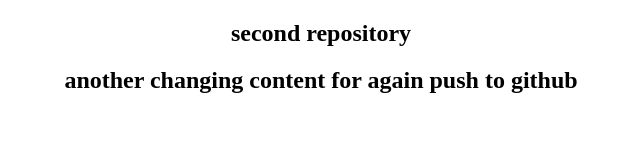
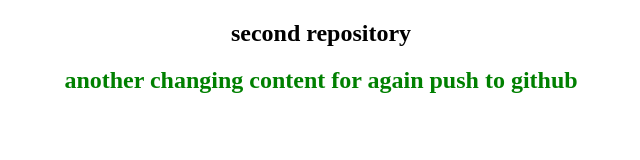
Before and after one commit to chamonsheikh121/second-time-repo, a plain HTML site: page chamon.html in a window 1280 px wide. Shown: the whole page, without its empty margins (319-959 px from the left). Drawn offline with Linux system fonts and the light colour scheme.

Commit message:
third commit

```diff
--- a/chamon.html
+++ b/chamon.html
@@ -8,11 +8,15 @@
         h2{
             text-align: center;
         }
+        .chamon{
+            color: green;
+            background-color: white;
+        }
     </style>
 </head>
 <body>
     <h2>second repository</h2>
-    <h2>another changing content for again push to github</h2>
+    <h2 class="chamon">another changing content for again push to github</h2>
 
 </body>
 </html>
```
